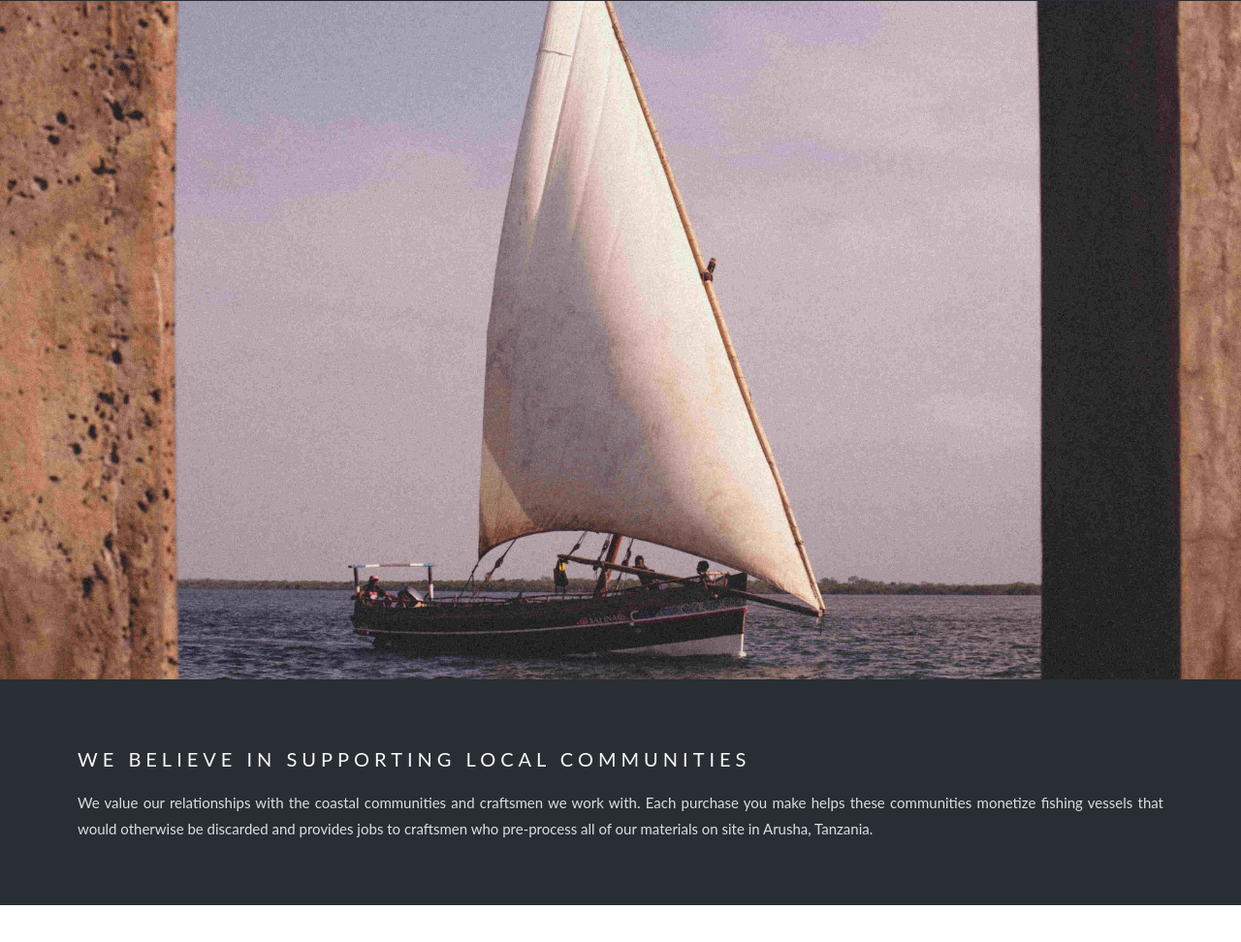
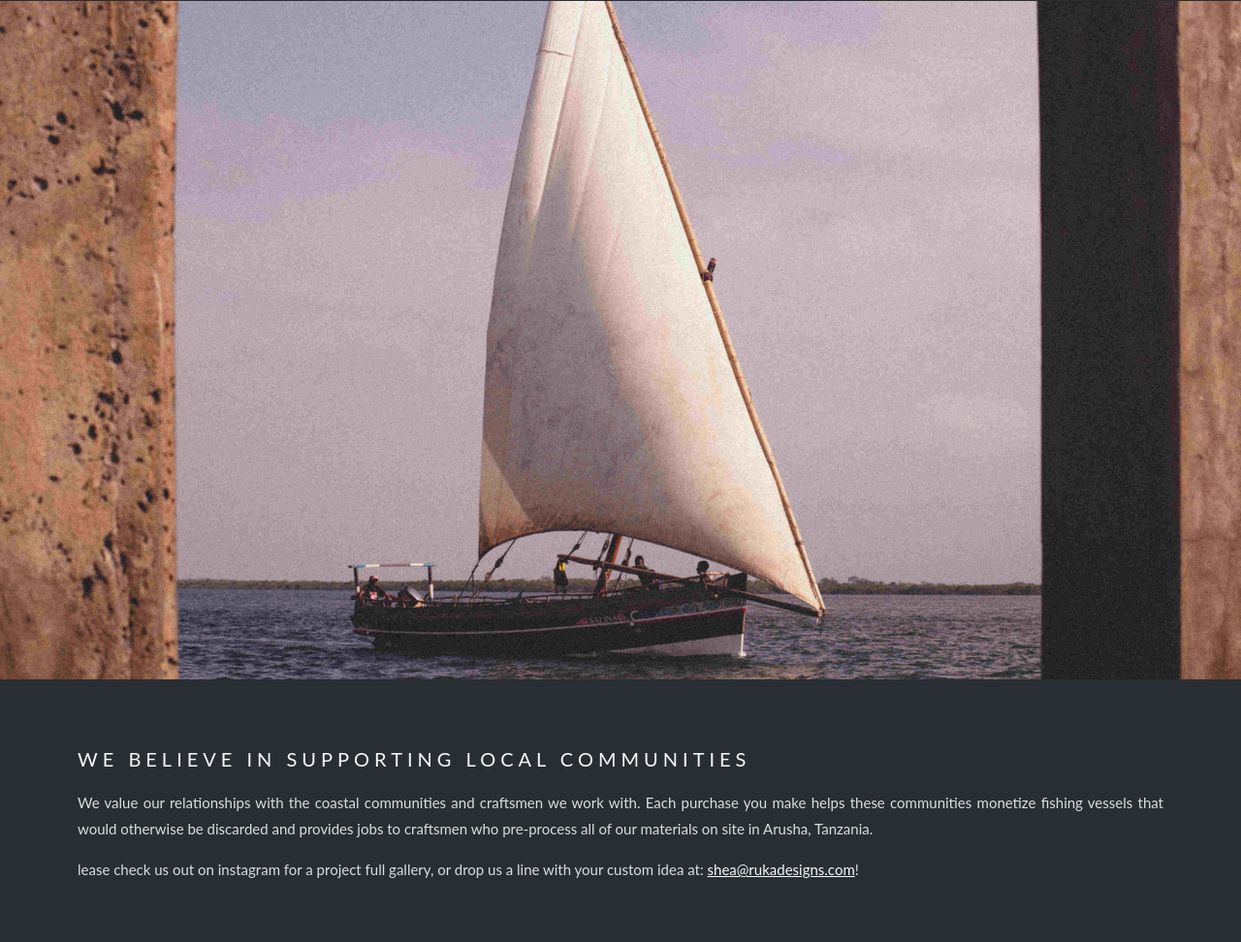
Before and after one commit to rukadesignsllc/rukadesignllc.github.io, a plain HTML site: page index.html in a window 1280 px wide. Shown: the part 2952-3924 px from the top of the page at 97% size. Before the commit the page ends 3886 px from the top, so only its background shows below. Drawn offline with Linux system fonts and the light colour scheme.

Commit message:
add file

```diff
--- a/index.html
+++ b/index.html
@@ -181,6 +181,10 @@ h3 {
   <div style="color:#ddd;background-color:#282E34;text-align:center;padding:50px 80px;text-align: justify;">
   <h3 style="color: #f7f7f7;">We believe in supporting local communities</h3>
   <p>We value our relationships with the coastal communities and craftsmen we work with. Each purchase you make helps these communities monetize fishing vessels that would otherwise be discarded and provides jobs to craftsmen who pre-process all of our materials on site in Arusha, Tanzania.</p>
+  <p>
+    lease check us out on instagram for a project full gallery, or drop us a line with your custom idea at:
+    <a style="color: #f7f7f7" href="mailto:shea@rukadesigns.com" target="_top">shea@rukadesigns.com</a>!
+  </p>
   </div>
 </div>
 
```
